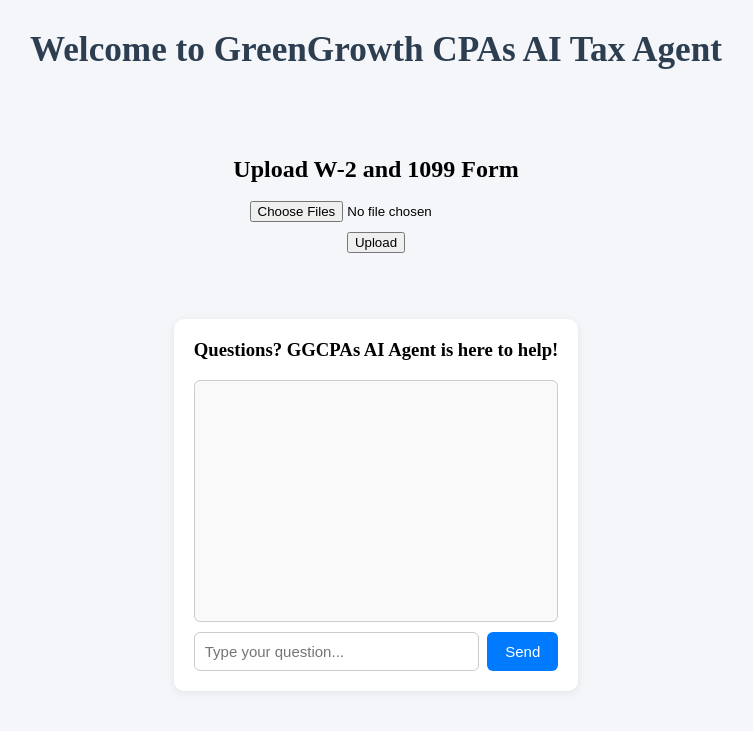
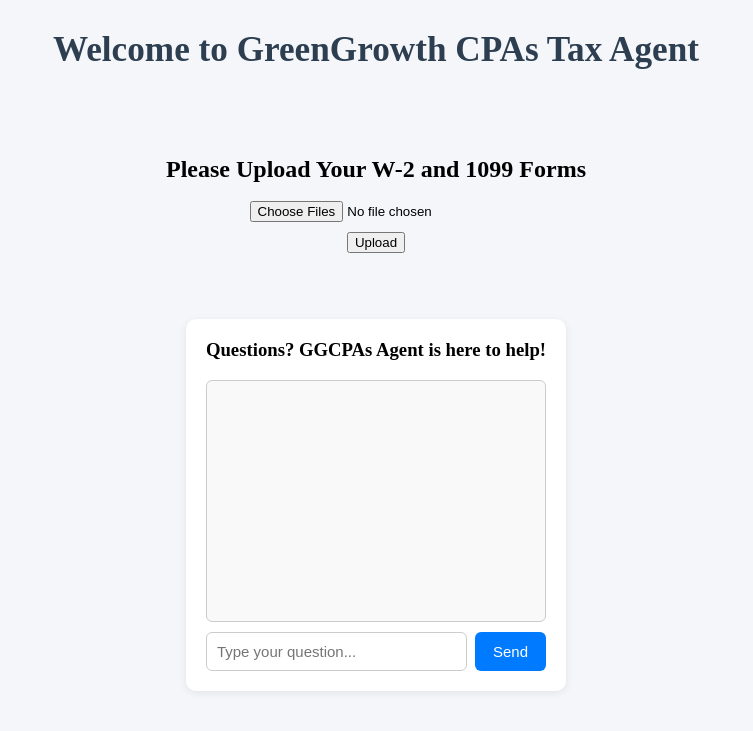
Before and after one commit to Taherisadr/GGCPAS, a Flask app: page / in a window 1280 px wide. Shown: the top 731 px of the page, without its empty margins (264-1017 px from the left). Run offline with Flask 3, Linux system fonts and the light colour scheme; some libraries are stand-ins or nearby versions.

Commit message:
index.html

```diff
--- a/templates/index.html
+++ b/templates/index.html
@@ -5,16 +5,16 @@
     <link rel="stylesheet" href="/static/style.css">
 </head>
 <body style="margin:0; padding:0; background:#f4f6fa; min-height:100vh;">
-    <h1 style="text-align:center; margin-top:30px; color:#2c3e50; font-size:2.2em;">Welcome to GreenGrowth CPAs AI Tax Agent</h1>
+    <h1 style="text-align:center; margin-top:30px; color:#2c3e50; font-size:2.2em;">Welcome to GreenGrowth CPAs Tax Agent</h1>
     <div style="display:flex; flex-direction:column; align-items:center; justify-content:center; min-height:80vh;">
         <div class="container" style="margin:0 auto; text-align:center;">
-            <h2 style="margin-bottom:18px;">Upload W-2 and 1099 Form</h2>
+            <h2 style="margin-bottom:18px;">Please Upload Your W-2 and 1099 Forms</h2>
             <input type="file" id="pdfInput" multiple style="margin-bottom:10px; display:block; margin-left:auto; margin-right:auto;">
             <button onclick="upload()" style="margin-bottom:18px;">Upload</button>
             <div id="output" style="margin-top:18px;"></div>
         </div>
         <div class="chat-container" style="max-width:1000px;margin:30px auto 0 auto;padding:20px;background:#fff;border-radius:10px;box-shadow:0 2px 8px rgba(0,0,0,0.08); text-align:left;">
-            <h3 style="margin-top:0; text-align:center;">Questions? GGCPAs AI Agent is here to help!</h3>
+            <h3 style="margin-top:0; text-align:center;">Questions? GGCPAs Agent is here to help!</h3>
             <div id="chat-history" style="border:1px solid #ccc; padding:10px; height:220px; overflow-y:auto; background:#f9f9f9; border-radius:6px; font-size:15px; margin-bottom:10px;">
                 <div id="chat-placeholder" style="color:#aaa;">No messages yet. Ask a question about your W2 or 1099.</div>
             </div>
@@ -146,7 +146,7 @@
                             .then(res => res.json())
                             .then(data => {
                                 if (data.html_1040) {
-                                    document.getElementById('taxResult').innerHTML = data.html_1040 + `<div style='text-align:center; margin-top:18px;'><button id='downloadHtmlBtn' style='padding:10px 22px; font-size:16px; background:#007bff; color:#fff; border:none; border-radius:6px;'>Download Form 1040 as HTML</button></div>`;
+                                    document.getElementById('taxResult').innerHTML = data.html_1040 + `<div style='text-align:center; margin-top:18px;'><button id='downloadHtmlBtn' style='padding:10px 22px; font-size:16px; background:#007bff; color:#fff; border:none; border-radius:6px;'>Download Your Form 1040</button></div>`;
                                     setTimeout(() => {
                                         const btn = document.getElementById('downloadHtmlBtn');
                                         if (btn) {
```
